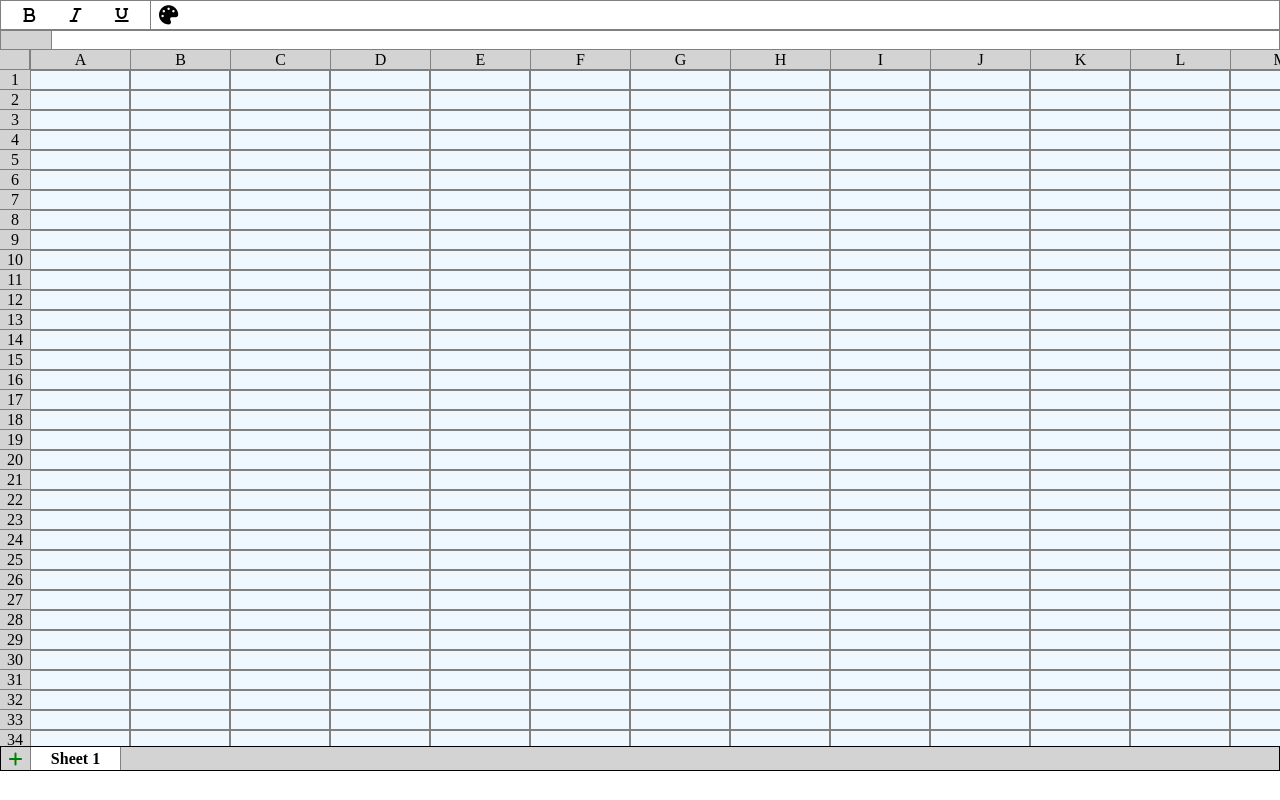
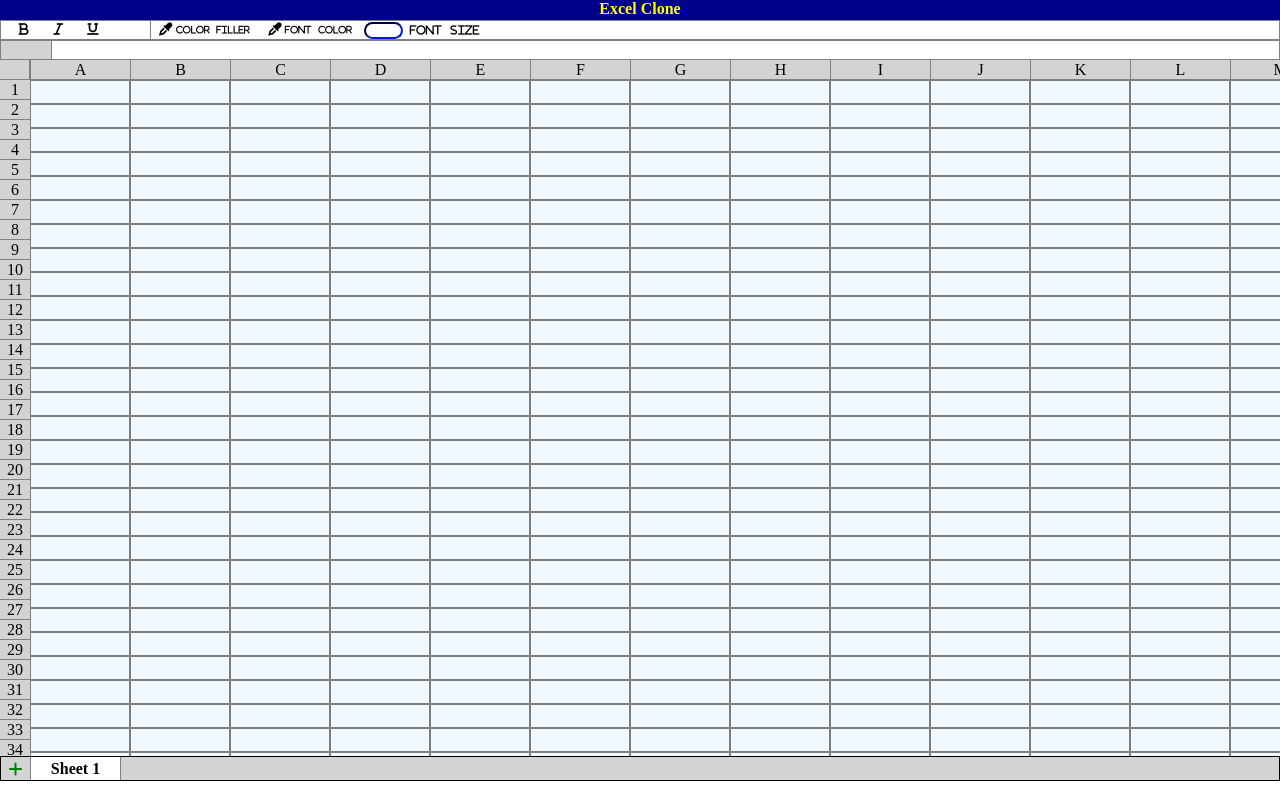
Before and after one commit to Vishaal21/Exacel-Clone, a plain HTML site: page index.html in a window 1280 px wide. Drawn offline with Linux system fonts and the light colour scheme.

Commit message:
Itinerary added

```diff
--- a/index.html
+++ b/index.html
@@ -10,15 +10,24 @@
 </head>
 
 <body>
+    <div class="headingExcel">
+        Excel Clone
+    </div>
     <div class="menu-options">
         <div class="font-style">
             <div class="bold"><i class="fa fa-bold"></i></div>
             <div class="italic"><i class="fa fa-italic"></i></div>
             <div class="underline"><i class="fa fa-underline"></i></div>
-            <input type="color" class="InputColor">
+            <div>
+                <input type="color" class="InputColor">
+                <input type="color" class="TextColor">
+                <input type="number" min="0" max="80" class = "FontSize">
+            </div>
         </div>
 
-        <i class="fa-solid fa-palette inputColor"></i>
+        <i class="fa-solid fa-eye-dropper inputColor"> <h6>Color &nbsp Filler</h6></i>
+        <i class="fa-solid fa-eye-dropper textColor"> <h6>Font &nbsp color</h6></i>
+        <i class="fa-solid fa-text-size fontSize"> <h6>Font &nbsp size</h6></i>
     </div>
     <div class="addressContent">
         <input type="text" id = "address" disabled>
--- a/menu.js
+++ b/menu.js
@@ -40,7 +40,7 @@ function setFontStyle(styleName,element){
             if(styleName == "bold"){
                 bold.style.backgroundColor = "darkgrey"
                 bold.style.borderRadius = "4px"
-                lastSelectedCell.style.fontWeight = "bold";
+                lastSelectedCell.style.fontWeight = "bolder";
                 }
             else if(styleName == "italic"){
                     italic.style.backgroundColor = "darkgrey"
@@ -74,3 +74,28 @@ inputColor.addEventListener('click',()=>{
         lastSelectedCell.style.backgroundColor =e.currentTarget.value
     })
 })
+
+let textColorBool = false
+
+let textColor =document.querySelector('.textColor')
+textColor.addEventListener('click',()=>{
+    textColorBool = !textColorBool
+    if(!textColorBool) TextInput.style.display = "none"
+
+    let TextInput = document.querySelector('.TextColor')
+    // it is behind input icon
+    TextInput.click()
+
+
+    TextInput.addEventListener('change',(e)=>{
+        // console.log(e.currentTarget.val)
+        lastSelectedCell.style.color =e.currentTarget.value
+    })
+})
+    let FontSize = document.querySelector('.FontSize')
+
+    FontSize.addEventListener('change',(e)=>{
+        // console.log(e.currentTarget.val)
+        console.log(lastSelectedCell)
+        lastSelectedCell.style.fontSize = FontSize.value+"px"
+    })
--- a/style.css
+++ b/style.css
@@ -11,7 +11,7 @@
 
 .menu-options{
     border: 0.5px solid var(--border-color);
-    height: 30px;
+    height: 20px;
     display: flex;
     align-items: center;
 }
@@ -57,6 +57,7 @@ color: black;
     width: 100px;
     outline: none;
     background-color: aliceblue;
+    padding: 2px;
 }
 #formula{
     width: 100%;
@@ -165,6 +166,9 @@ color: black;
     align-items: center;
     border-right: 0.1px solid var(--border-color);
     padding: 5px;
+    font-size: smaller ;
+    z-index: 2;
+    /* margin-left: 15rem; */
 }
 
 .font-style div{
@@ -182,13 +186,80 @@ color: black;
     border-radius: 5px;
 }
 
-.inputColor{
-    font-size: larger;
+.inputColor, .textColor{
+    font-size: smaller;
     margin-left: 0.5rem;
+    content: "asdasdasdasdasd";
 }
+
+.inputColor:hover, .textColor:hover{
+cursor: pointer;
+font-size: 0.9rem;
+}
+
+.inputColor:hover, .textColor:hover, .inputColor h6:hover{
+    cursor: pointer;
+    text-shadow: 0 0 .65px rgb(241, 0, 0), 0 0 .65px rgb(96, 24, 24);;
+}
+
+.inputColor h6{
+    position: absolute;
+    top: 1.6rem;
+    left: 11rem;
+
+}
+
 .InputColor{
 
     position: absolute;
     top: 1rem;
     visibility: hidden;
 }
+
+.TextColor {
+    position: absolute;
+    top: 1rem;
+    left: 9rem;
+    visibility: hidden;
+}
+
+.headingExcel{
+    height: 20px;
+    background-color: darkblue;
+    color: yellow;
+    font-weight: 900;
+    display: flex;
+    justify-content: center;
+}
+
+.textColor{
+    margin-left: 6rem;
+}
+
+.fontSize{
+    margin-left: 8rem;
+}
+
+.textColor h6{
+    position: absolute;
+    top: 1.6rem;
+    left: 17.8rem;
+}
+
+.FontSize::-webkit-inner-spin-button,
+.FontSize::-webkit-outer-spin-button {
+  -webkit-appearance: none;
+  margin: 0;
+}
+
+.FontSize{
+    outline: none;
+    margin-left: 32rem;
+    width: 2.4rem;
+    height: 17px !important;
+    padding: 5px;
+    font-size: small;
+    font-weight: 700;
+    border-color: rgb(0, 18, 122);
+    border-radius: 2vh;
+}
```
